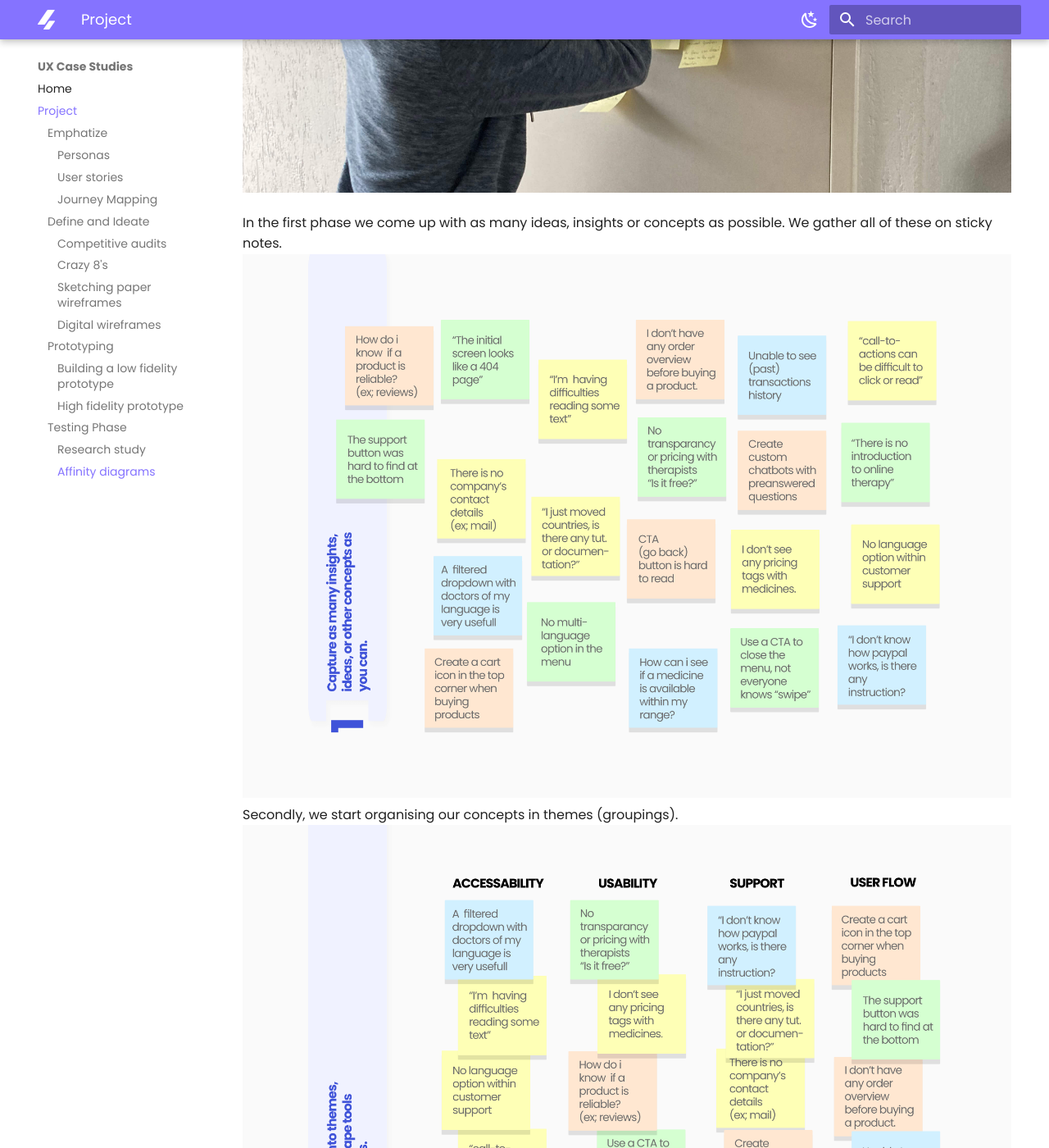
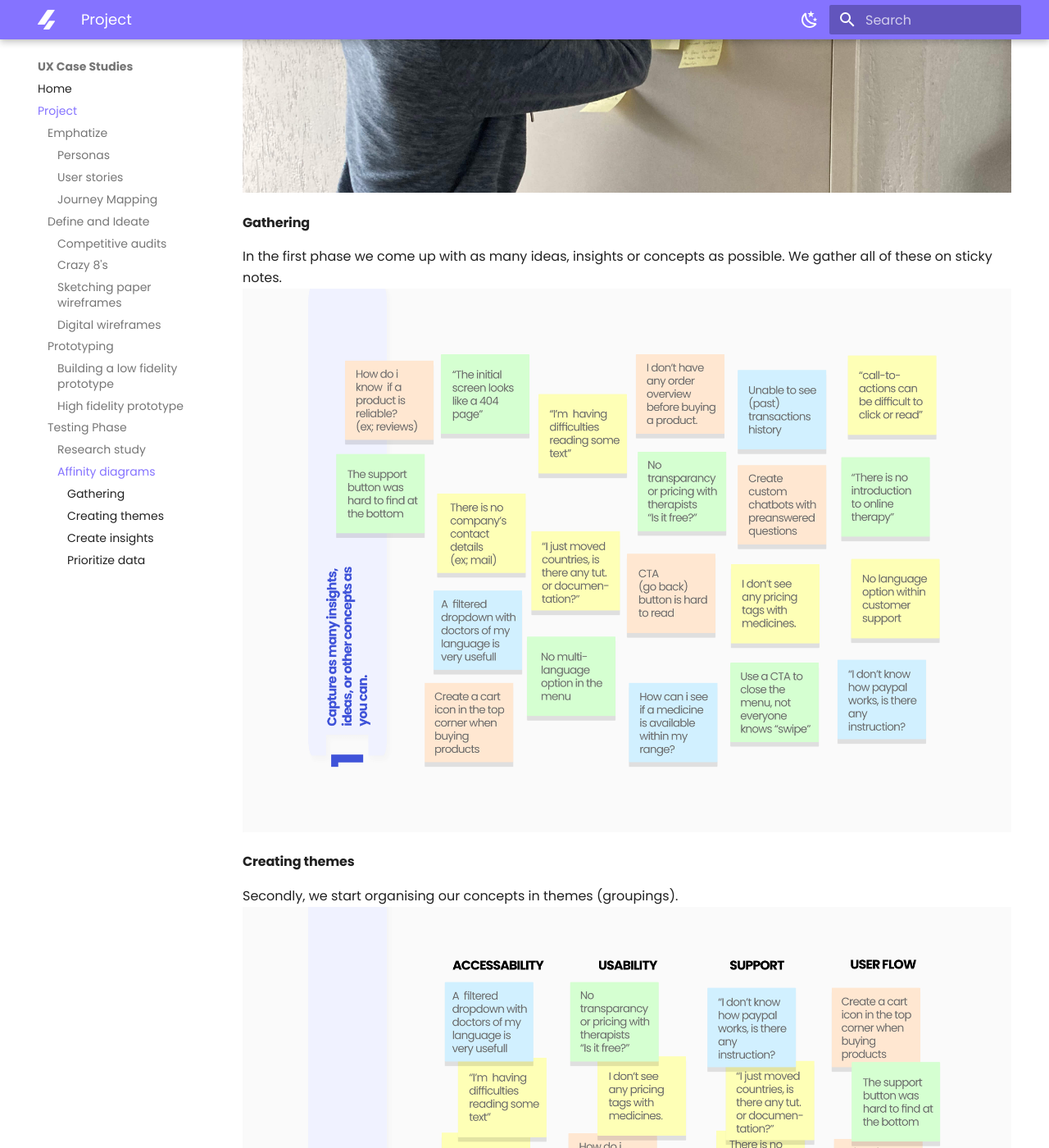
Before and after one commit to divstackio/docs-study, an MkDocs documentation site: the page built from docs/project.md, in a window 1280 px wide and 1400 px high, scrolled down 19871 px. Shown: the whole window at 82% size. Built offline with MkDocs 1.6.1 and Material for MkDocs 9.7.7, drawn with Linux system fonts in a browser that asks for light colours; some of the changed text lies outside the part shown.

Commit message:
Update project.md

```diff
--- a/docs/project.md
+++ b/docs/project.md
@@ -221,16 +221,21 @@ An affinity diagram is a collection of large amounts of data that is organized i
 
 <img src="https://raw.githubusercontent.com/divstackio/docs-study/main/docs/img/affinity02.jpg">
 
+#### Gathering ####
 In the first phase we come up with as many ideas, insights or concepts as possible. We gather all of these on sticky notes.
 <img src="https://raw.githubusercontent.com/divstackio/docs-study/main/docs/img/affinity%231.png">
 <br>
+#### Creating themes ####
 Secondly, we start organising our concepts in themes (groupings).
 <img src="https://raw.githubusercontent.com/divstackio/docs-study/main/docs/img/affinity%232.png">
 
 
 <br><br>
+#### Create insights ####
 Once we've collected everything, it is time to create insights based on the data we gathered.
 <br>
 <img src="https://raw.githubusercontent.com/divstackio/docs-study/main/docs/img/insights.png">
 <br>
 You can download/view the document w/ the following link: <https://docs.google.com/document/d/1UKa4ekEbVehAauKCqohQL3AyvbgU3d21Jp6yZtLN_Cs/edit?usp=sharing>
+
+#### Prioritize data ####
```
